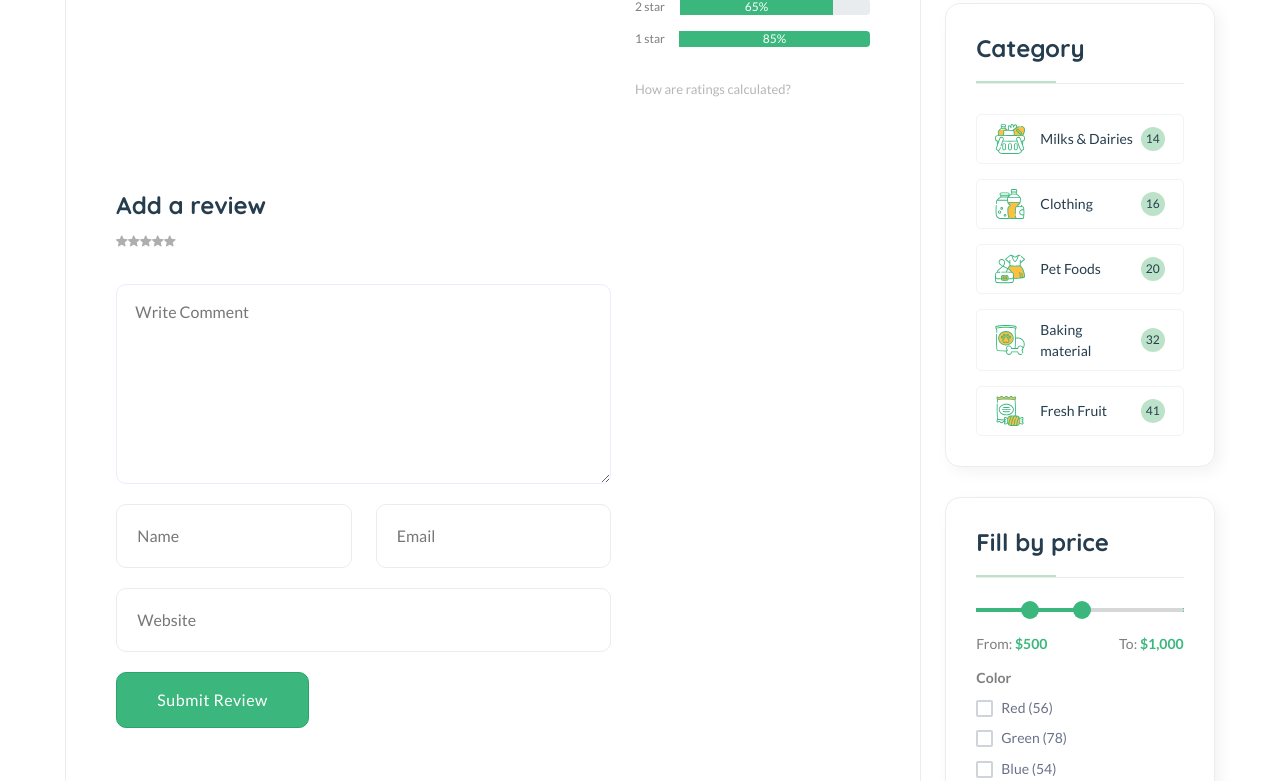
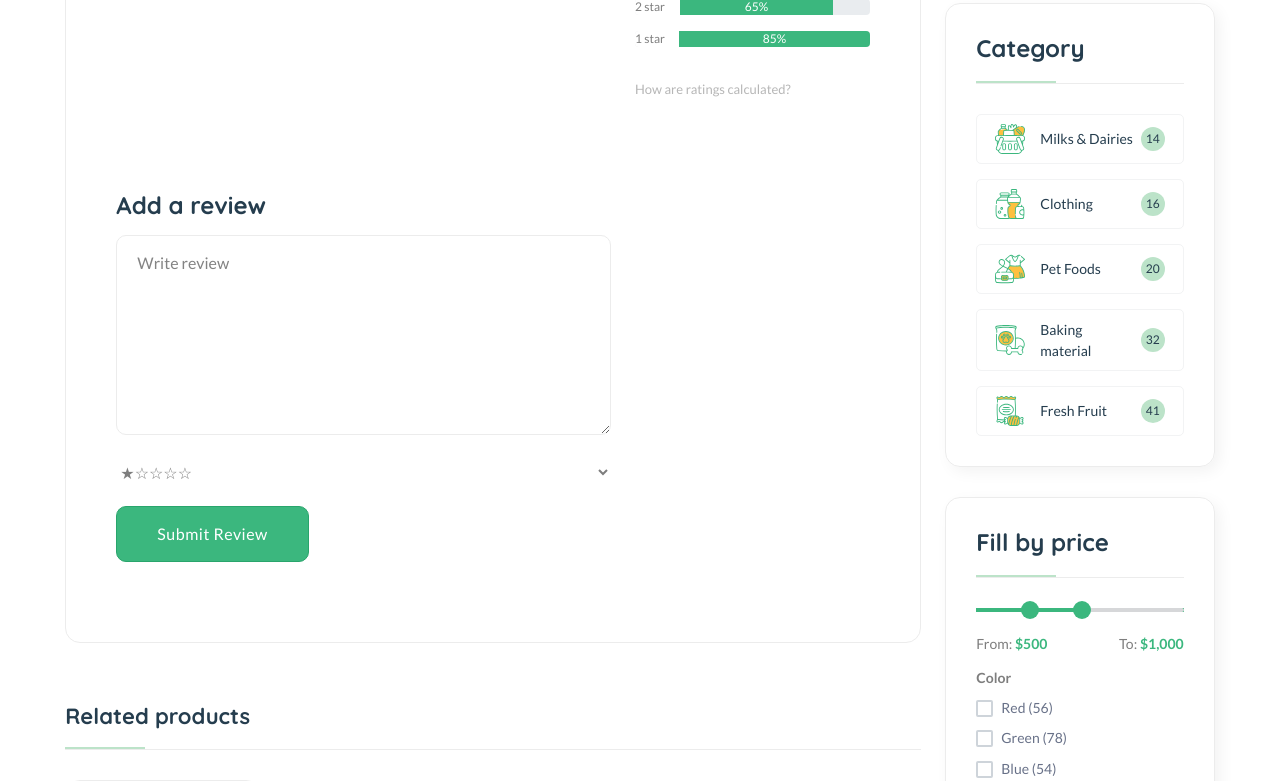
Before and after one commit to galaxydrifting/E-commerce, a Django app: page /product/d53f2adcbd in a window 1280 px wide, after a click that opens the changed part. Shown: the part 1358-2139 px from the top of the page. Run offline with Django 5.2, Linux system fonts and the light colour scheme; data comes from the database, SQL or seed files in the repository; both versions use the stored data as it was after the commit; parts of the project's set-up code (start-up, migrations or seed data) failed here and were passed over; some libraries are stand-ins or nearby versions.

Commit message:
feat: submit review

```diff
--- /dev/null
+++ b/ecomprj/core/forms.py
@@ -0,0 +1,12 @@
+from django import forms
+from core.models import ProductReview
+
+
+class ProductReviewForm(forms.ModelForm):
+    review = forms.CharField(
+        widget=forms.Textarea(attrs={"placeholder": "Write review"})
+    )
+
+    class Meta:
+        model = ProductReview
+        fields = ["review", "rating"]
--- a/ecomprj/core/urls.py
+++ b/ecomprj/core/urls.py
@@ -14,4 +14,5 @@ urlpatterns = [
     path("vendors/", views.vendor_list_view, name="vendor-list"),
     path("vendors/<vid>", views.vendor_detail_view, name="vendor-detail"),
     path("products/tag/<slug:tag_slug>", views.tag_list, name="tags"),
+    path("ajax-add-review/<int:pid>", views.ajax_add_review, name="ajax-add-review"),
 ]
--- a/ecomprj/core/views.py
+++ b/ecomprj/core/views.py
@@ -1,4 +1,5 @@
 from django.db.models import Avg
+from django.http import JsonResponse
 from django.shortcuts import get_object_or_404, render
 from core.models import (
     Product,
@@ -11,6 +12,7 @@ from core.models import (
     # Wishlist,
     # Address,
 )
+from core.forms import ProductReviewForm
 from taggit.models import Tag
 
 
@@ -70,13 +72,17 @@ def product_detail_view(request, pid):
         rating=Avg("rating")
     )
 
+    review_form = ProductReviewForm()
+
     p_images = product.p_images.all()
+
     context = {
         "p": product,
+        "review_form": review_form,
         "p_images": p_images,
+        "average_rating": average_rating,
+        "reviews": reviews,
         "products": products,
-        "reviews": reviews,
-        "average_rating": average_rating,
     }
     return render(request, "core/product-detail.html", context)
 
@@ -89,3 +95,29 @@ def tag_list(request, tag_slug=None):
 
     context = {"products": products, "tag": tag}
     return render(request, "core/tag.html", context)
+
+
+def ajax_add_review(request, pid):
+    product = Product.objects.get(pk=pid)
+    user = request.user
+
+    review = ProductReview.objects.create(
+        user=user,
+        product=product,
+        review=request.POST["review"],
+        rating=request.POST["rating"],
+    )
+
+    context = {
+        "user": user.username,
+        "review": request.POST["review"],
+        "rating": request.POST["rating"],
+    }
+
+    average_reviews = ProductReview.objects.filter(product=product).aggregate(
+        rating=Avg("rating")
+    )
+
+    return JsonResponse(
+        {"bool": True, "context": context, "average_reviews": average_reviews}
+    )
--- /dev/null
+++ b/ecomprj/static/assets/js/function.js
@@ -0,0 +1,15 @@
+console.log("working fine")
+
+$("#commentForm").submit(function(e){
+    e.preventDefault();
+
+    $.ajax({
+        data: $(this).serialize(),
+        method: $(this).attr('method'),
+        url: $(this).attr('action'),
+        dataType: 'json',
+        success: function(response){
+            console.log("comment success saved to db")
+        }
+    })
+})
--- a/ecomprj/templates/core/product-detail.html
+++ b/ecomprj/templates/core/product-detail.html
@@ -324,17 +324,25 @@
                                                 <!--comment form-->
                                                 <div class="comment-form">
                                                     <h4 class="mb-15">Add a review</h4>
-                                                    <div class="product-rate d-inline-block mb-30"></div>
+                                                    <!-- <div class="product-rate d-inline-block mb-30"></div> -->
                                                     <div class="row">
                                                         <div class="col-lg-8 col-md-12">
-                                                            <form class="form-contact comment_form" action="#" id="commentForm">
+                                                            <form class="form-contact comment_form" action="{% url 'core:ajax-add-review' p.id %}" id="commentForm" method="POST">
+                                                                {% csrf_token %}
                                                                 <div class="row">
                                                                     <div class="col-12">
                                                                         <div class="form-group">
-                                                                            <textarea class="form-control w-100" name="comment" id="comment" cols="30" rows="9" placeholder="Write Comment"></textarea>
+                                                                            {{ review_form.review }}
+                                                                            <!-- <textarea class="form-control w-100" name="comment" id="comment" cols="30" rows="9" placeholder="Write Comment"></textarea> -->
                                                                         </div>
                                                                     </div>
-                                                                    <div class="col-sm-6">
+                                                                    <div class="col-12">
+                                                                        <div class="form-group">
+                                                                            {{ review_form.rating }}
+                                                                            <!-- <textarea class="form-control w-100" name="comment" id="comment" cols="30" rows="9" placeholder="Write Comment"></textarea> -->
+                                                                        </div>
+                                                                    </div>
+                                                                    <!-- <div class="col-sm-6">
                                                                         <div class="form-group">
                                                                             <input class="form-control" name="name" id="name" type="text" placeholder="Name" />
                                                                         </div>
@@ -348,7 +356,7 @@
                                                                         <div class="form-group">
                                                                             <input class="form-control" name="website" id="website" type="text" placeholder="Website" />
                                                                         </div>
-                                                                    </div>
+                                                                    </div> -->
                                                                 </div>
                                                                 <div class="form-group">
                                                                     <button type="submit" class="button button-contactForm">Submit Review</button>
--- a/ecomprj/templates/partials/base.html
+++ b/ecomprj/templates/partials/base.html
@@ -1002,6 +1002,7 @@
     <!-- Template  JS -->
     <script src="{% static './assets/js/main.js' %}"></script>
     <script src="{% static './assets/js/shop.js' %}"></script>
+    <script src="{% static './assets/js/function.js' %}"></script>
 </body>
 
 </html>
```
Also changed, not shown: ecomprj/db.sqlite3.
